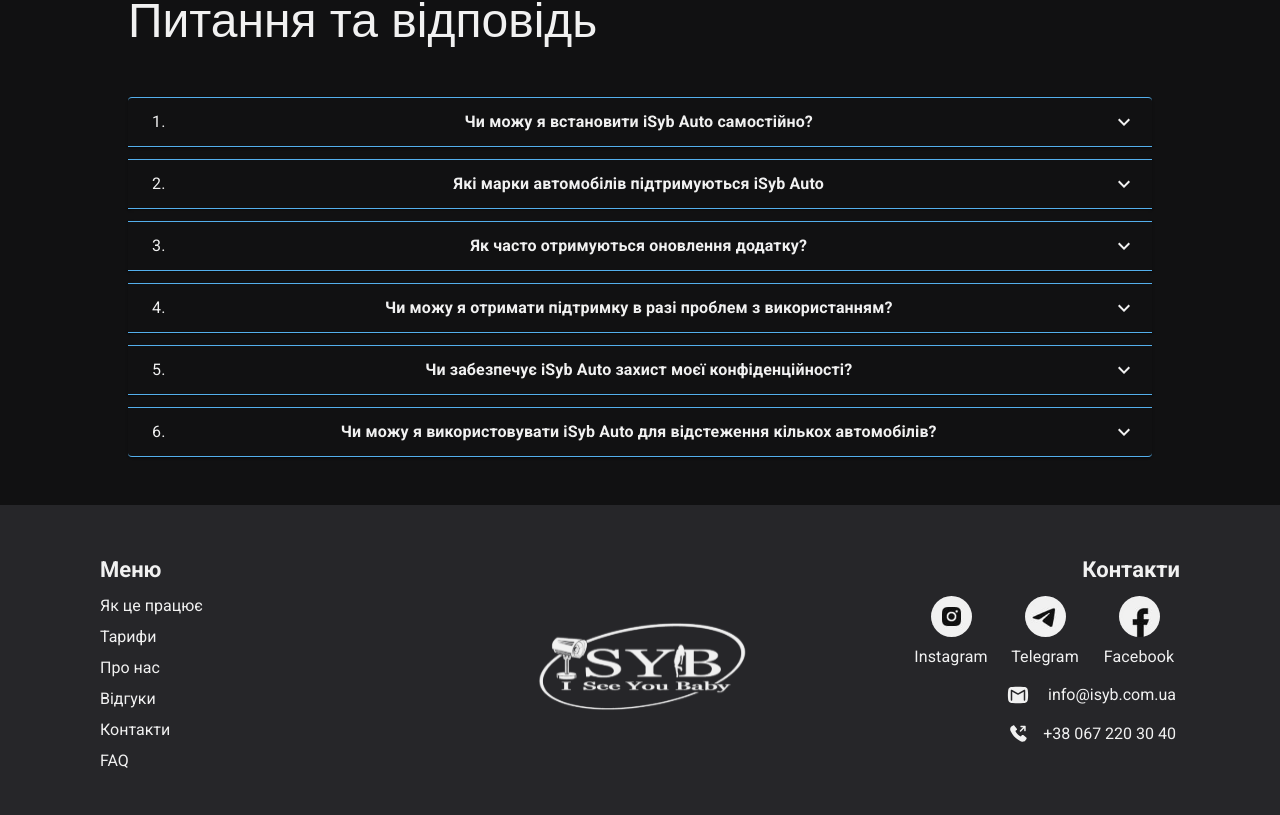
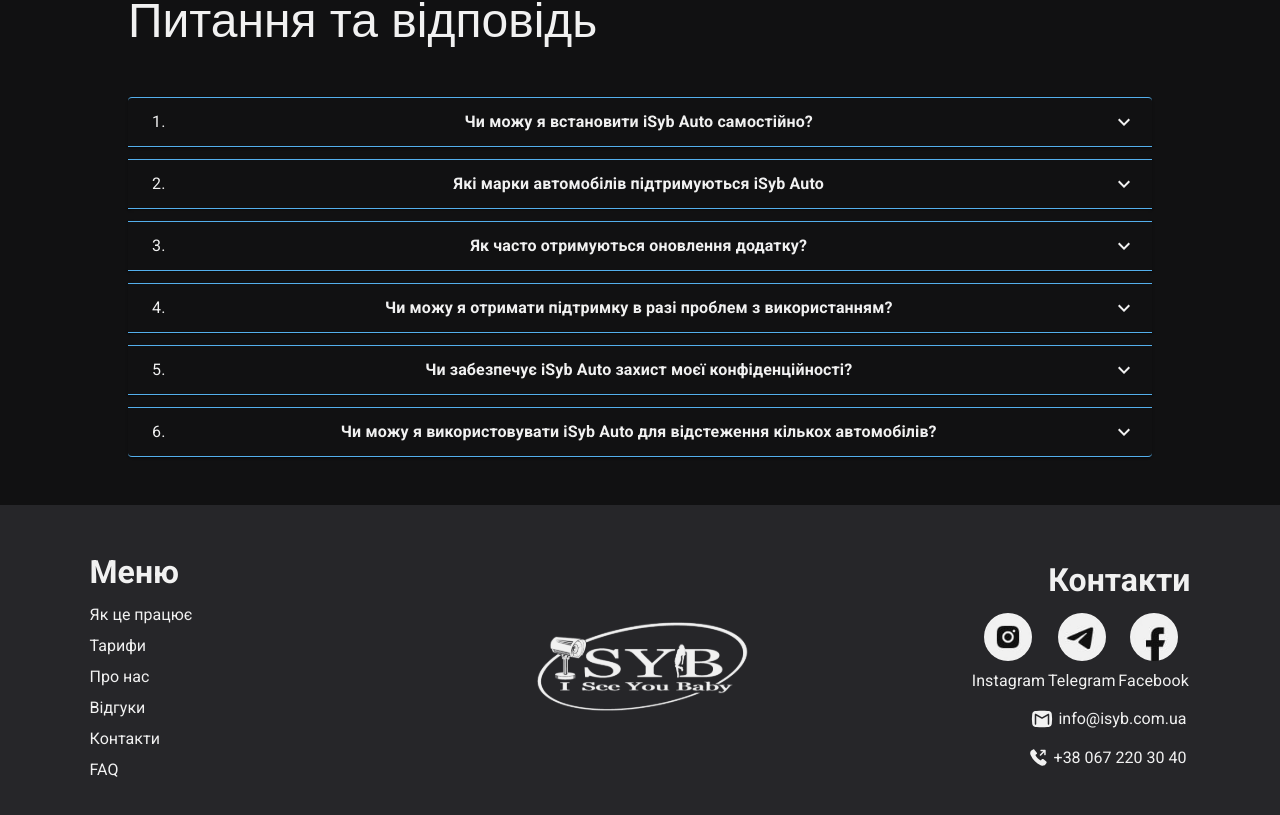
Before and after one commit to TM-OBD/obd_front, a React (Create React App) app in the folder frontend/: page / in a window 1280 px wide. Shown: the part 4680-5495 px from the top of the page. Built offline with nearby package versions, Linux system fonts and the light colour scheme; a web font is replaced by a local one.

Commit message:
Footer adaptive has been added

```diff
--- a/frontend/src/components/Footer.js
+++ b/frontend/src/components/Footer.js
@@ -1,102 +1,10 @@
 import * as React from "react";
-import styled from "@emotion/styled";
-import {Box, Link, ListItem, Typography} from "@mui/material";
+import { Avatar, Box, Link, ListItem, Typography } from "@mui/material";
 import Logo from "../images/Logo.svg";
 import instIcon from "../images/icons/instagram.jpg";
 import tgIcon from "../images/icons/telegram.jpg";
 import fbIcon from "../images/icons/facebook.jpg";
-import {sectionsData} from "../shared/Sections";
-
-const Container = styled(Box)`
-    display: flex;
-    justify-content: space-between;
-    width: 100%;
-    height: 320px;
-    background-color: #262629;
-    padding: 50px 100px 50px 100px;
-    margin-top: 48px;
-`;
-
-const NavContainer = styled(Box)`
-    display: flex;
-    flex-direction: column;
-    gap: 12px;
-    width: 25%;
-    height: 100%;
-    ${({theme}) => ({
-        [theme.breakpoints.down("md")]: {
-            width: "30%",
-        },
-    })}
-`;
-
-const NavLink = styled(Link)`
-    // Задаём размер текста 14px между размерами экранов "sm" и "md"
-    ${({theme}) => ({
-        [theme.breakpoints.between("md", "lg")]: {
-            fontSize: "14px",
-        },
-        // Задаём размер текста 12px при размере экрана ниже md
-        [theme.breakpoints.down("md")]: {
-            fontSize: "12px",
-        },
-        // Задаём размер текста 8px при размере экрана ниже md
-        [theme.breakpoints.down("sm")]: {
-            fontSize: "10px",
-        },
-    })}
-`;
-
-const LogoContainer = styled(Box)`
-    display: flex;
-    justify-content: center;
-    align-items: center;
-    width: 20%;
-    height: 100%;
-`;
-
-const ContactsContainer = styled(Box)`
-    display: flex;
-    flex-direction: column;
-    gap: 12px;
-    width: 25%;
-    height: 100%;
-    ${({theme}) => ({
-        [theme.breakpoints.down("md")]: {
-            width: "35%",
-        },
-    })}
-`;
-
-const SNList = styled(Box)`
-    display: flex;
-    gap: 12px;
-    width: 100%;
-`;
-
-const ContactA = styled.a`
-    color: ${({theme}) => theme.palette.primary.main};
-    text-decoration: none;
-
-    &:hover {
-        text-decoration: underline;
-    }
-`;
-
-const SNTitle = styled(Typography)`
-    color: ${({theme}) => theme.palette.primary.main};
-
-    // Задаём размер текста 12px между размерами экранов "sm" и "md"
-    ${({theme}) => ({
-        [theme.breakpoints.between("md", "lg")]: {
-            fontSize: "12px",
-        },
-        // Убирем с дисплея текст если экран меньше md
-        [theme.breakpoints.down("md")]: {
-            display: "none",
-        },
-    })}
-`;
+import { sectionsData } from "../shared/Sections";
 
 // Компонент футера приложения
 function Footer() {
@@ -119,77 +27,289 @@
     },
   ];
   return (
-        <Container>
-            <NavContainer>
+    <Box // main container
+      sx={{
+        display: "flex",
+        justifyContent: "space-between",
+        alignItems: {
+          xl: "center",
+          lg: "center",
+          md: "center",
+          sm: "space-between",
+          xs: "space-between",
+        },
+        flexDirection: {
+          xl: "row",
+          lg: "row",
+          md: "row",
+          sm: "column",
+          xs: "column",
+        },
+        width: "100%",
+        minHeight: "320px",
+        backgroundColor: "#262629",
+        padding: "0 7% 0 7%",
+        marginTop: "48px",
+        gap: {
+          xl: "0",
+          lg: "0",
+          md: "0",
+          sm: "24px",
+          xs: "24px",
+        },
+      }}
+    >
+      <Box // Container for medium/mobile image
+        sx={{
+          display: {
+            xl: "none",
+            lg: "none",
+            md: "none",
+            sm: "flex",
+            xs: "flex",
+          },
+          padding: {
+            xl: "0",
+            lg: "0",
+            md: "0 10% 0 10%",
+            sm: "0 10% 0 10%",
+            xs: "0 10% 0 10%",
+          },
+          flexGrow: 1,
+        }}
+      >
+        <Avatar
+          title="iSyb"
+          src={Logo}
+          sx={{
+            borderRadius: 0,
+            width: "100%",
+            height: "auto",
+            marginTop: "24px",
+          }}
+        />
+      </Box>
+      <Box // container for navigation links
+        sx={{
+          display: "flex",
+          flexDirection: "column",
+          gap: "12px",
+          width: {
+            xl: "25%",
+            lg: "20%",
+            md: "20%",
+            sm: "100%",
+            xs: "100%",
+          },
+          height: "100%",
+        }}
+      >
+        <Typography
+          variant="h5"
+          component="h5"
+          sx={{
+            display: "flex",
+            justifyContent: {
+              xl: "flex-start",
+              lg: "flex-start",
+              md: "flex-start",
+              sm: "center",
+              xs: "center",
+            },
+            alignItems: {
+              xl: "flex-start",
+              lg: "flex-start",
+              md: "flex-start",
+              sm: "center",
+              xs: "center",
+            },
+            color: (theme) => theme.palette.primary.main,
+            fontWeight: "700",
+            fontSize: {
+              xl: "48px",
+              lg: "32px",
+              md: "24px",
+              sm: "32px",
+              xs: "32px",
+            },
+          }}
+        >
+          Меню
+        </Typography>
+        {sectionsData.map((section) => (
+          <Link
+            key={section.id}
+            href={section.href}
+            underline="hover"
+            sx={{
+              display: "flex",
+              color: (theme) => theme.palette.primary.main, // установка цвета из палитры цветов
+              fontSize: {
+                xl: "18px",
+                lg: "16px",
+                md: "14px",
+                sm: "24px",
+                xs: "20px",
+              },
+              justifyContent: {
+                xl: "flex-start",
+                lg: "flex-start",
+                md: "flex-start",
+                sm: "center",
+                xs: "center",
+              },
+              alignItems: {
+                xl: "flex-start",
+                lg: "flex-start",
+                md: "flex-start",
+                sm: "center",
+                xs: "center",
+              },
+            }}
+          >
+            {section.title}
+          </Link>
+        ))}
+      </Box>
+      <Box // Container for PC image
+        sx={{
+          display: {
+            xl: "flex",
+            lg: "flex",
+            md: "flex",
+            sm: "none",
+            xs: "none",
+          },
+          justifyContent: "center",
+          alignItems: "center",
+          width: {
+            xl: "20%",
+            lg: "20%",
+            md: "30%",
+          },
+        }}
+      >
+        <Avatar
+          title="iSyb"
+          src={Logo}
+          sx={{
+            borderRadius: 0,
+            width: "100%",
+            height: "auto",
+          }}
+        />
+      </Box>
+      <Box // container for contacts
+        sx={{
+          display: "flex",
+          flexDirection: "column",
+          gap: "12px",
+          height: "100%",
+          width: {
+            xl: "25%",
+            lg: "20%",
+            md: "20%",
+            sm: "100%",
+            xs: "100%",
+          },
+        }}
+      >
         <Typography
           variant="h5"
           component="h5"
           sx={{
             color: (theme) => theme.palette.primary.main,
             fontWeight: "700",
-                        fontSize: "22px",
-                    }}
-                >
-                    Меню
-                </Typography>
-                {sectionsData.map(section => (
-                    <NavLink
-                        key={section.id}
-                        href="#"
-                        underline="hover"
-                        sx={{
-                            color: (theme) => theme.palette.primary.main, // установка цвета из палитры цветов
-                        }}
-                    >
-                        {section.title}
-                    </NavLink>
-                ))}
-            </NavContainer>
-            <LogoContainer>
-                <img alt="iSyb" src={Logo} width={"100%"}/>
-            </LogoContainer>
-            <ContactsContainer>
-                <Typography
-                    variant="h5"
-                    component="h5"
-                    sx={{
-                        color: (theme) => theme.palette.primary.main,
-                        fontWeight: "700",
-                        fontSize: "22px",
-                        textAlign: "end",
+            fontSize: {
+              xl: "48px",
+              lg: "32px",
+              md: "24px",
+              sm: "32px",
+              xs: "32px",
+            },
+            textAlign: {
+              xl: "end",
+              lg: "end",
+              md: "end",
+              sm: "center",
+              xs: "center",
+            },
           }}
         >
           Контакти
         </Typography>
-                <SNList>
-                    {SNArr.map(SN => (
-                        <ListItem
+        <Box
+          sx={{
+            display: "flex",
+            flexDirection: "row",
+          }}
+        >
+          {SNArr.map((SN) => (
+            <Box
               key={SN.id}
               sx={{
                 display: "flex",
+                justifyContent: "center",
                 flexDirection: "column",
-                                justifyContent: "center",
+                flexGrow: 1,
                 alignItems: "center",
                 gap: "8px",
                 padding: 0,
               }}
             >
-                            <img // разобраться с тем как через MUI сделать адаптив для картинки
+              <Avatar
                 src={SN.icon}
-                                alt={SN.title}
-                                style={{
+                Title={SN.title}
+                sx={{
                   borderRadius: "50%",
-                                    width: "50%",
+                  width: {
+                    xl: "64px",
+                    lg: "48px",
+                    md: "32px",
+                    sm: "64px",
+                    xs: "48px",
+                  },
+                  height: {
+                    xl: "64px",
+                    lg: "48px",
+                    md: "32px",
+                    sm: "64px",
+                    xs: "48px",
+                  },
                 }}
-                            ></img>
-                            <SNTitle variant="body1">{SN.title}</SNTitle>
-                        </ListItem>
+              ></Avatar>
+              <Typography
+                sx={{
+                  display: {
+                    xl: "flex",
+                    lg: "flex",
+                    md: "none",
+                    sm: "flex",
+                    xs: "flex",
+                  },
+                  color: (theme) => theme.palette.primary.main,
+                  fontSize: {
+                    xl: "20px",
+                    lg: "16px",
+                    md: "14px",
+                  },
+                }}
+              >
+                {SN.title}
+              </Typography>
+            </Box>
           ))}
-                </SNList>
+        </Box>
         <Box
           sx={{
             display: "flex",
-                        justifyContent: "flex-end",
+            justifyContent: {
+              xl: "flex-end",
+              lg: "flex-end",
+              md: "flex-end",
+              sm: "center",
+              xs: "center",
+            },
             alignItems: "center",
           }}
         >
@@ -212,19 +332,53 @@
           <ListItem
             sx={{
               padding: "4px",
-                            width: "150px",
-                            justifyContent: "flex-end",
+              width: "auto",
+              justifyContent: {
+                xl: "flex-end",
+                lg: "flex-end",
+                md: "flex-end",
+                sm: "center",
+                xs: "center",
+              },
+              fontSize: {
+                xl: "20px",
+                lg: "16px",
+                md: "14px",
+              },
             }}
           >
-                        <ContactA href="mailto:info@isyb.com.ua" target="_top">
+            <Link
+              href="mailto:info@isyb.com.ua"
+              target="_top"
+              sx={{
+                color: (theme) => theme.palette.primary.main,
+                textDecoration: "none",
+                "&:hover": {
+                  textDecoration: "underline",
+                },
+                fontSize: {
+                  xl: "18px",
+                  lg: "16px",
+                  md: "14px",
+                  sm: "24px",
+                  xs: "20px",
+                },
+              }}
+            >
               info@isyb.com.ua
-                        </ContactA>
+            </Link>
           </ListItem>
         </Box>
         <Box
           sx={{
             display: "flex",
-                        justifyContent: "flex-end",
+            justifyContent: {
+              xl: "flex-end",
+              lg: "flex-end",
+              md: "flex-end",
+              sm: "center",
+              xs: "center",
+            },
             alignItems: "center",
           }}
         >
@@ -247,17 +401,45 @@
           <ListItem
             sx={{
               padding: "4px",
-                            width: "150px",
-                            justifyContent: "flex-end",
+              width: "auto",
+              justifyContent: {
+                xl: "flex-end",
+                lg: "flex-end",
+                md: "flex-end",
+                sm: "center",
+                xs: "center",
+              },
+              fontSize: {
+                xl: "20px",
+                lg: "16px",
+                md: "14px",
+              },
             }}
           >
-                        <ContactA href="tel:+38 067 220 30 40" target="_top">
+            <Link
+              href="tel:+380672203040"
+              target="_top"
+              sx={{
+                color: (theme) => theme.palette.primary.main,
+                textDecoration: "none",
+                "&:hover": {
+                  textDecoration: "underline",
+                },
+                fontSize: {
+                  xl: "18px",
+                  lg: "16px",
+                  md: "14px",
+                  sm: "24px",
+                  xs: "20px",
+                },
+              }}
+            >
               +38 067 220 30 40
-                        </ContactA>
+            </Link>
           </ListItem>
         </Box>
-            </ContactsContainer>
-        </Container>
+      </Box>
+    </Box>
   );
 }
 
```
Lines whose indentation alone changed are shown as unchanged.
